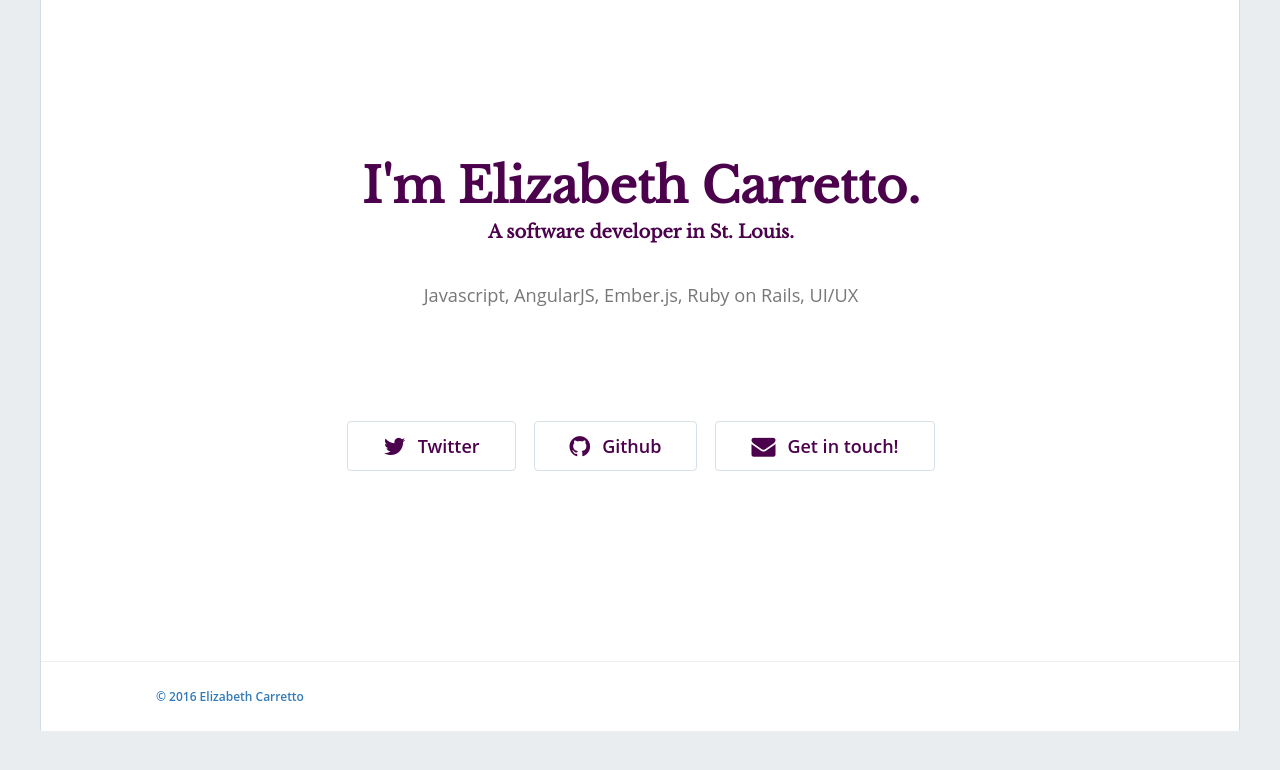
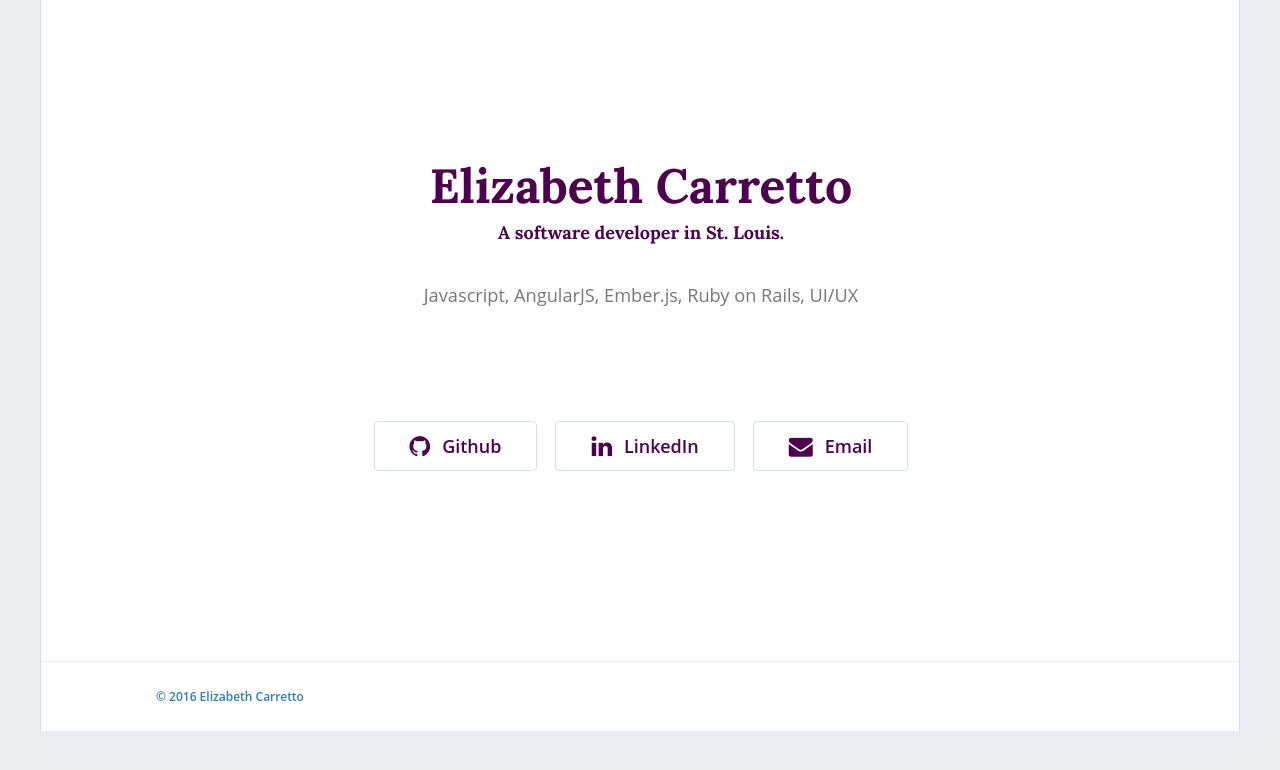
Before and after one commit to escarre/escarre.github.io, a Jekyll site: the page built from index.html, in a window 1280 px wide. Shown: the top 770 px of the page. Built offline with Jekyll 4.4.1, drawn with Linux system fonts in a browser that asks for light colours; nearby versions of some CDN libraries; library files that are not in the unit come from our copies; a script that is not in the unit is left out; the list of posts is cut into pages by our own code.

Commit message:
Reorder buttons, update urls

```diff
--- a/_data/global.yml
+++ b/_data/global.yml
@@ -1,11 +1,11 @@
 # Site Settings
-title: "I'm Elizabeth Carretto."
+title: "Elizabeth Carretto"
 description: "A software developer in St. Louis."
 favorites: "Javascript, AngularJS, Ember.js, Ruby on Rails, UI/UX"
-url: 'http://127.0.0.1:4000' # the base hostname & protocol for your site
+url: 'escarre.github.io' # the base hostname & protocol for your site
 nav: "false"
 footer_text: '© 2016 Elizabeth Carretto'
-twitter: 'ecarretto'
+linkedin: 'elizabethcarretto'
 github: 'escarre'
 instagram: 'ecarretto'
 email: 'escarretto@gmail.com'
--- a/_includes/header.html
+++ b/_includes/header.html
@@ -10,15 +10,11 @@
   <meta content="yes" name="apple-mobile-web-app-capable">
   <meta name="apple-mobile-web-app-status-bar-style" content="black-translucent">
 
-  <!-- RSS -->
-  <link rel="alternate" type="application/rss+xml" title="{{ site.data.global.title }} - {{ site.data.global.description }}" href="{{ site.data.global.url }}/feed.xml">
-  <link rel="alternate" type="application/atom+xml" title="{{ site.data.global.title }} - {{ site.data.global.description }}" href="{{ site.data.global.url }}/atom.xml">
-
   <!-- Favicons -->
   <link rel="icon" href="{{ site.data.global.url }}/img/favicon.ico">
 
   <!-- Fonts -->
-  <link href='https://fonts.googleapis.com/css?family=Libre+Baskerville' rel='stylesheet' type='text/css'>
+  <link href='https://fonts.googleapis.com/css?family=Lora:700' rel='stylesheet' type='text/css'>
 
 
   <link rel="stylesheet" href="//maxcdn.bootstrapcdn.com/font-awesome/4.5.0/css/font-awesome.min.css">
--- a/_includes/home-hero.html
+++ b/_includes/home-hero.html
@@ -20,20 +20,10 @@
           <p class="text-center text-muted">{{site.data.global.favorites}}</p>
           {% endif %}
 
-
-
           <div class="hero-buttons">
-
-            {% if site.data.global.twitter != '' %}
-              <a href="https://twitter.com/{{ site.data.global.twitter }}"><button class="btn btn-default btn-lg"><i class="fa fa-twitter fa-lg"></i>Twitter</button></a>
-            {% endif %}
-            {% if site.data.global.github != '' %}
-              <a href="https://github.com/{{ site.data.global.github }}"><button class="btn btn-default btn-lg"><i class="fa fa-github fa-lg"></i>Github</button></a>
-            {% endif %}
-            {% if site.data.global.medium != '' %}
-              <a href="mailto:{{ site.data.global.email }}"><button class="btn btn-default btn-lg"><i class="fa fa-envelope fa-lg"></i>Get in touch!</button></a>
-            {% endif %}
-
+            <a href="https://github.com/{{ site.data.global.github }}"><button class="btn btn-default btn-lg"><i class="fa fa-github fa-lg"></i>Github</button></a>
+            <a href="https://linkedin.com/in/{{ site.data.global.linkedin }}"><button class="btn btn-default btn-lg"><i class="fa fa-linkedin fa-lg"></i>LinkedIn</button></a>
+            <a href="mailto:{{ site.data.global.email }}"><button class="btn btn-default btn-lg"><i class="fa fa-envelope fa-lg"></i>Email</button></a>
           </div>
 
         </div>
--- a/css/style.scss
+++ b/css/style.scss
@@ -20,7 +20,7 @@ $primary: #0a0a0a;
 $secondary: #FF7B7B;
 
 %opensans { font-family: 'Open Sans', sans-serif; }
-%librebaskerville { font-family: 'Libre Baskerville', serif; }
+%lora { font-family: 'Lora', serif; }
 
 /*--------------------------------------------------------------
 	1.0 Defaults
@@ -39,7 +39,7 @@ body {
 }
 
 h1, h2, h3, h4, h5, h6 {
-  @extend %librebaskerville;
+  @extend %lora;
   font-weight: 700;
   color: #4C014C;
 }
```
Also changed, not shown: 13 other files.
